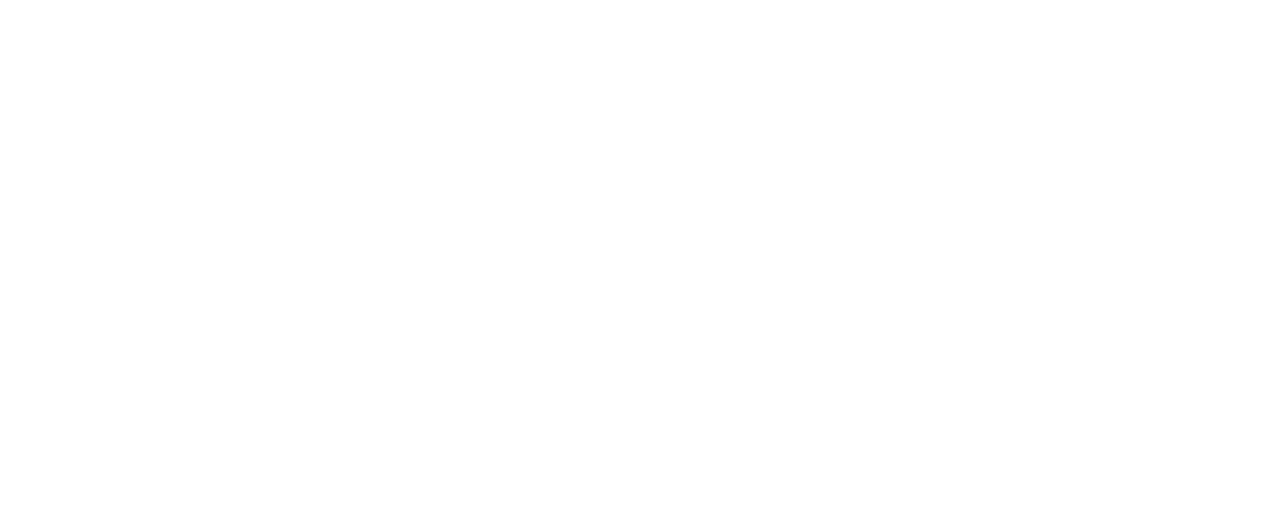
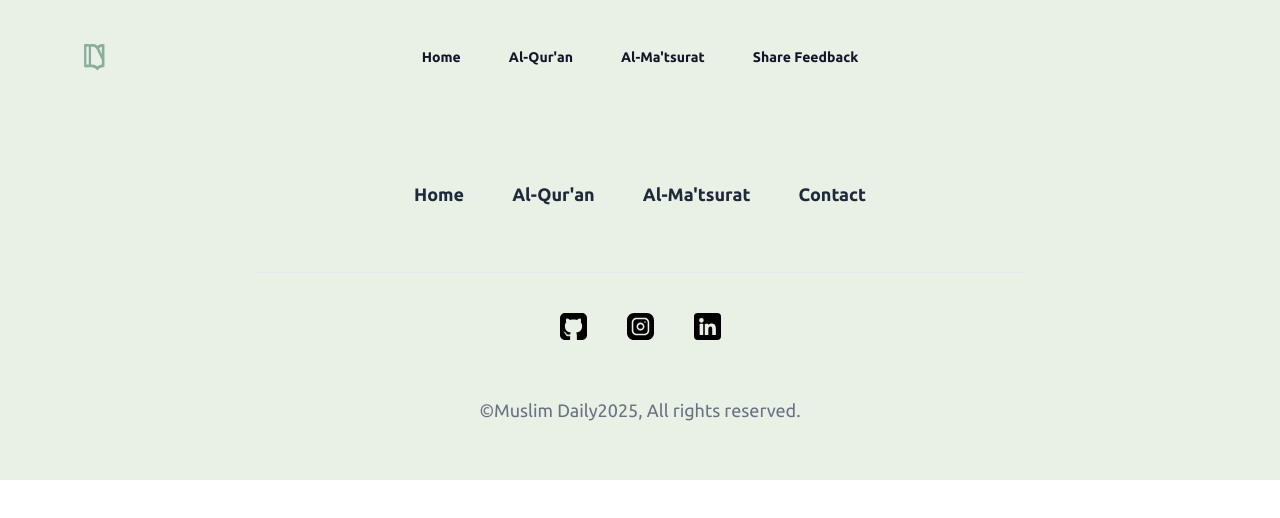
Before and after one commit to ELINSOPIAH03/muslim-daily, a React (Vite) app: page /feedback in a window 1280 px wide. Before the commit this address had no page. Shown: the top 518 px of the page. Built offline with nearby package versions, Linux system fonts and the light colour scheme.

Commit message:
feat:  add base feedback layout

```diff
--- a/src/App.tsx
+++ b/src/App.tsx
@@ -2,6 +2,7 @@
 import { Suspense, lazy } from 'react';
 
 const Home = lazy(() => import('./pages/Home'));
+const Feedback = lazy(() => import('./pages/Feedback'));
 const AlQuran = lazy(() => import('./pages/Alquran/Index'));
 const AlMatsurat = lazy(() => import('./pages/Almatsurat/Index'));
 const DzikirPagi = lazy(() => import('./pages/Almatsurat/Pagi'));
@@ -16,6 +17,7 @@
       <Suspense fallback={<div>Loading Dulu Gois...</div>}>
       <Routes>
         <Route path="/" element={<Home />} />
+        <Route path="/feedback" element={<Feedback />} />
         <Route path="/al-quran" element={<AlQuran />} />
         <Route path="/al-matsurat" element={<AlMatsurat />} />
         <Route path="/al-matsurat/pagi" element={<DzikirPagi />} />
--- a/src/components/NavbarHeader.tsx
+++ b/src/components/NavbarHeader.tsx
@@ -11,7 +11,7 @@
     { name: 'Home', href: '/' },
     { name: "Al-Qur'an", href: '/al-quran' },
     { name: "Al-Ma'tsurat", href: '/al-matsurat' },
-    { name: 'Contact', href: '#' },
+    { name: 'Share Feedback', href: '/feedback' },
 ]
 
 export default function NavbarHeader({ bgClass = "bg-transparent" }) {
--- /dev/null
+++ b/src/pages/Feedback.tsx
@@ -0,0 +1,12 @@
+import NavbarHeader from "../components/NavbarHeader"
+import Footer from "../components/Footer"
+
+export default function Feedback() {
+    return (
+        <div className="bg-white">
+            <NavbarHeader bgClass="bg-sage-100" />
+
+            <Footer />
+        </div>
+    )
+}
```
